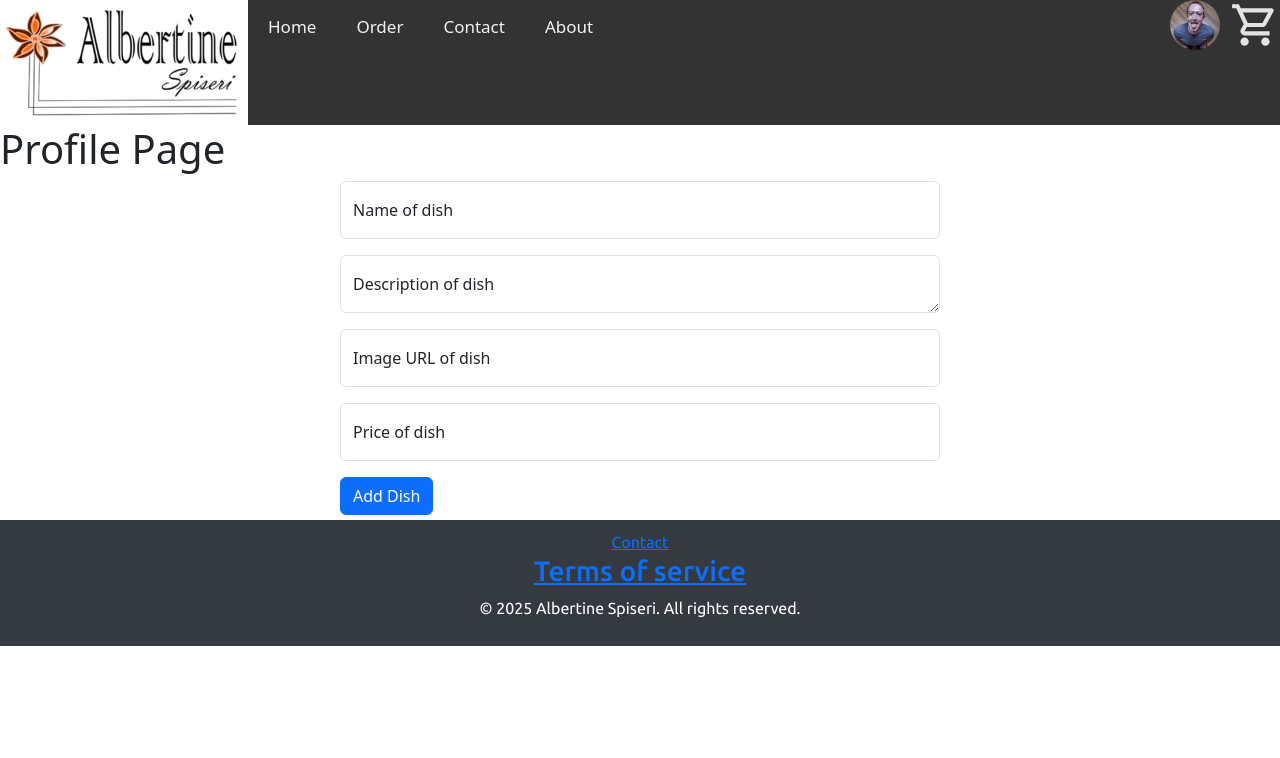
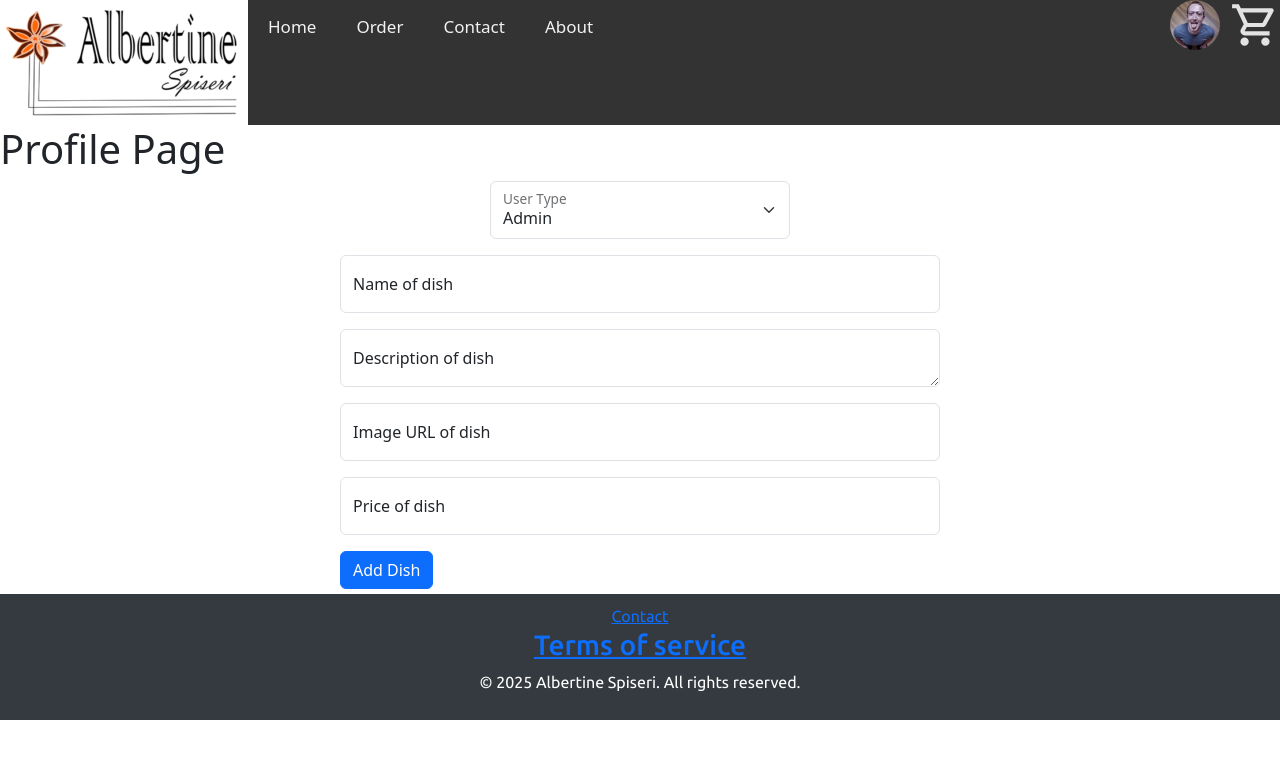
Before and after one commit to Toy085/Albertine-spiseri, a SvelteKit app in the folder myapp/: page /profile in a window 1280 px wide. Shown: the top 758 px of the page. Built offline with nearby package versions, Linux system fonts and the light colour scheme.

Commit message:
fix: enhance user profile page with user type selection and customer tabs

```diff
--- a/myapp/src/routes/profile/+page.svelte
+++ b/myapp/src/routes/profile/+page.svelte
@@ -3,7 +3,8 @@
     let description = '';
     let image = '';
     let price: number;
-    let userType = 'admin'; // This would typically come from user session data
+    let userType = 'admin';
+    let activeTab = 'info';
 
     async function addDish() {
         const res = await fetch('/dishes', {
@@ -24,6 +25,16 @@
     userType = 'admin'; // Change this value to 'admin', 'customer', 'restaurant', or '' to test different views
 </script>
 <h1>Profile Page</h1>
+
+<div class="form-floating mb-3" style="max-width: 300px; margin: 0 auto;">
+    <select id="userType" class="form-select" bind:value={userType}>
+        <option value="">Select user type</option>
+        <option value="admin">Admin</option>
+        <option value="customer">Customer</option>
+        <option value="restaurant">Restaurant</option>
+    </select>
+    <label for="userType">User Type</label>
+</div>
 
 {#if userType === 'admin'}
 <form on:submit|preventDefault={addDish} class="dishAddForm">
@@ -47,7 +58,17 @@
     <button class="btn btn-primary" type="submit">Add Dish</button>
 </form>
 {:else if userType === 'customer'}
-    <p>Customer profile page will come soon, under work</p>
+<ul class="nav nav-tabs customer-profile-tabs">
+  <li class="nav-item">
+    <a class="nav-link" href="#">Info</a>
+  </li>
+  <li class="nav-item">
+    <a class="nav-link" href="#">Receipts</a>
+  </li>
+  <li class="nav-item">
+    <a class="nav-link" href="#">Settings</a>
+  </li>
+</ul>
 {:else if userType === 'restaurant'}
     <p>Will come soon, under work</p>
 {:else}
@@ -61,4 +82,10 @@
         margin: 0 auto;
         margin-bottom: 5px;
     }
+    .customer-profile-tabs {
+        max-width: 600px;
+        margin: 20px auto;
+        background-color: var(--bs-primary-bg-subtle);
+        border-radius: var(--bs-border-radius-lg);
+    }
 </style>
```
